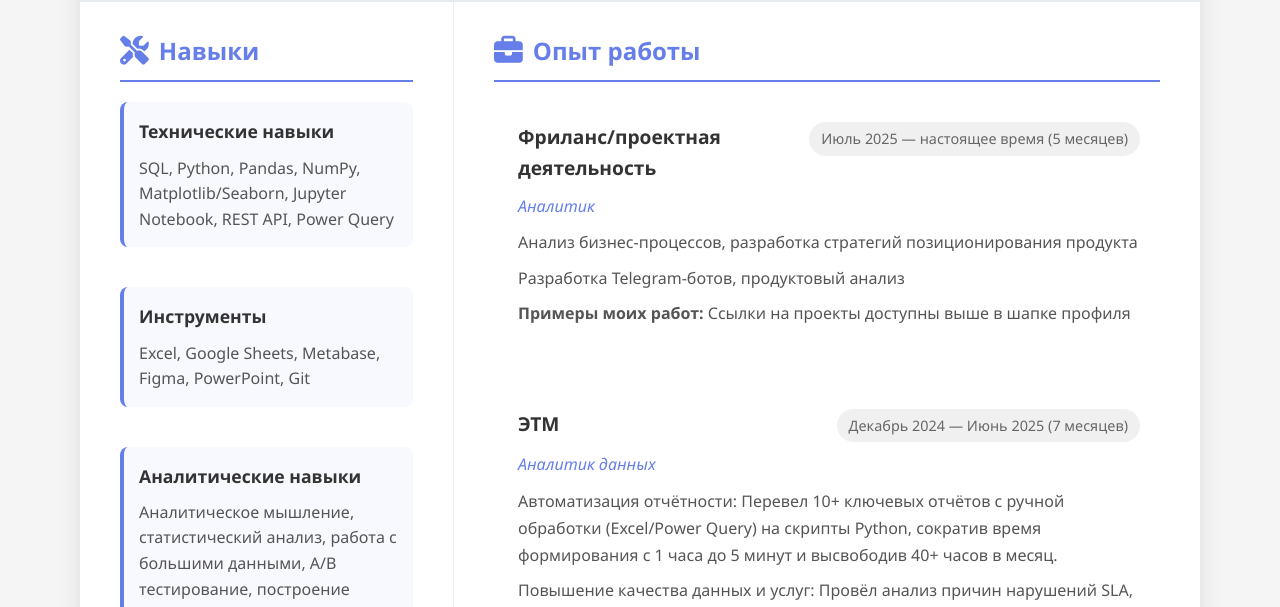
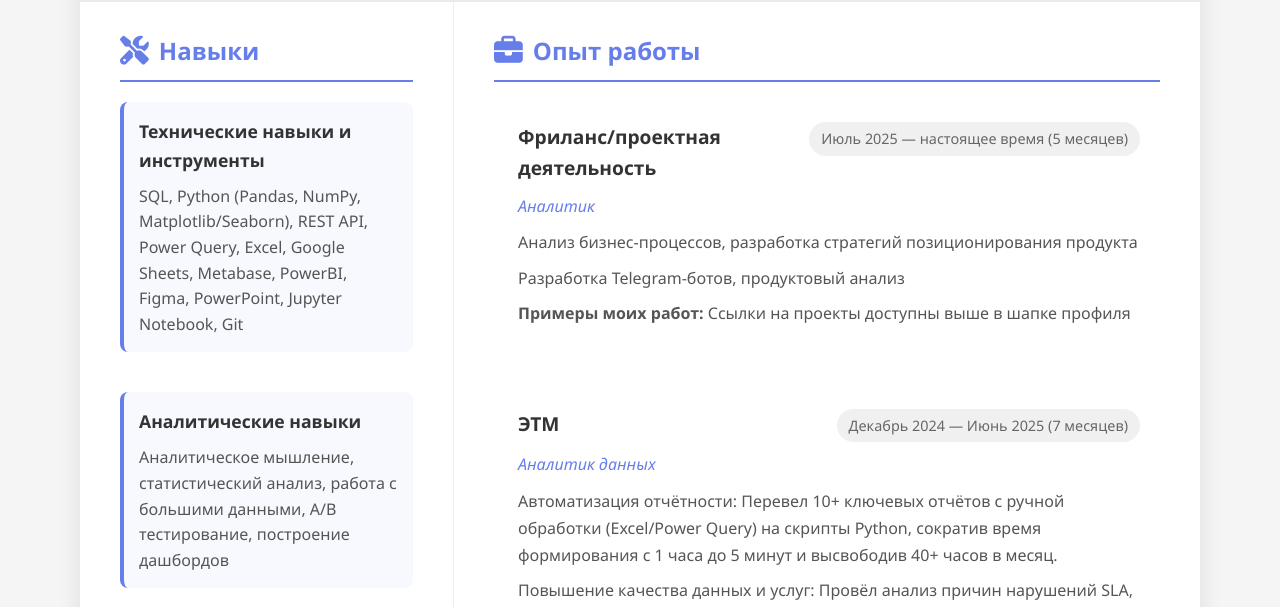
Before and after one commit to IgorKholin/IgorKholin.github.io, a plain HTML site: page index.html in a window 1280 px wide. Shown: the part 608-1215 px from the top of the page. Drawn offline with Linux system fonts and the light colour scheme.

Commit message:
change skills

```diff
--- a/index.html
+++ b/index.html
@@ -937,12 +937,8 @@
                         <h2 class="section-title"><i class="fas fa-tools"></i> Навыки</h2>
                         <div class="skills-grid">
                             <div class="skill-category">
-                                <div class="skill-name">Технические навыки</div>
-                                <div class="skill-items">SQL, Python, Pandas, NumPy, Matplotlib/Seaborn, Jupyter Notebook, REST API, Power Query</div>
-                            </div>
-                            <div class="skill-category">
-                                <div class="skill-name">Инструменты</div>
-                                <div class="skill-items">Excel, Google Sheets, Metabase, Figma, PowerPoint, Git</div>
+                                <div class="skill-name">Технические навыки и инструменты</div>
+                                <div class="skill-items">SQL, Python (Pandas, NumPy, Matplotlib/Seaborn), REST API, Power Query, Excel, Google Sheets, Metabase, PowerBI, Figma, PowerPoint, Jupyter Notebook, Git</div>
                             </div>
                             <div class="skill-category">
                                 <div class="skill-name">Аналитические навыки</div>
```
